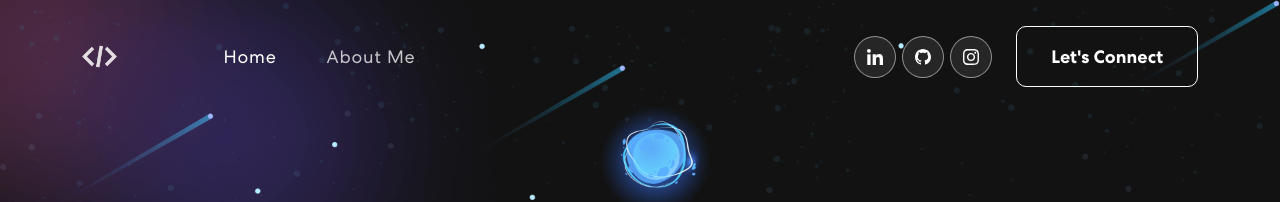
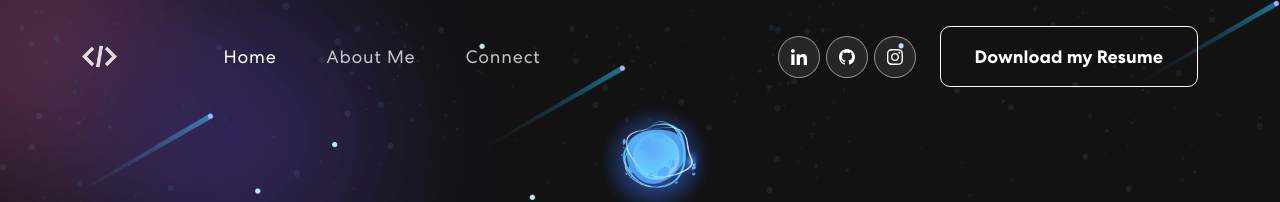
Before and after one commit to Armandotrsg/portfolio, a React (Create React App) app: page /home in a window 1280 px wide. Shown: the top 202 px of the page. Built offline with nearby package versions, Linux system fonts and the light colour scheme.

Commit message:
Version 1.0.0: Now you can download my resume, and the connect page has moved to the navbar

```diff
--- a/package.json
+++ b/package.json
@@ -1,7 +1,7 @@
 {
   "homepage": "https://armandotrsg.github.io/portfolio",
   "name": "portfolio",
-  "version": "0.1.0",
+  "version": "1.0.0",
   "private": true,
   "dependencies": {
     "@emailjs/browser": "^3.10.0",
--- a/src/components/About.js
+++ b/src/components/About.js
@@ -7,6 +7,7 @@ import colorSharp from "../assets/img/color-sharp2.png"
 
 export const AboutMe = () => {
     const navigate = useNavigate()
+
     return (
         <React.Fragment>
             <header className="about">
--- a/src/components/NavBar.js
+++ b/src/components/NavBar.js
@@ -2,7 +2,8 @@ import { Navbar, Container, Nav } from "react-bootstrap";
 import { useEffect, useState } from "react";
 import logo from '../assets/img/logo.png';
 import { SocialNav } from "./SocialNav";
-import { useNavigate, useLocation, Link } from "react-router-dom";
+import { useLocation, Link } from "react-router-dom";
+import resume from '../assets/pdf/resume.pdf';
 
 export const NavBar = () => {
     const [activeLink, setActiveLink] = useState('');
@@ -34,14 +35,12 @@ export const NavBar = () => {
         return () =>  window.removeEventListener("scroll", onScroll);
     },[]);
 
-    const onUpdateActiveLink = (link) => {
-        setActiveLink(link);
-    }
-
-    const navigate = useNavigate();
-    const handleClick = () => {
-        onUpdateActiveLink('connect');
-        navigate('/connect');
+    const downloadResume = () => {
+        let link = document.createElement('a');
+        link.href = resume;
+        link.download = 'Armando_Terrazas_Resume.pdf';
+        link.click();
+        link.remove();
     }
 
     return (
@@ -57,11 +56,12 @@ export const NavBar = () => {
                     <Nav className="me-auto">
                             <Nav.Link as={Link} to="/home" className={activeLink === 'home' ? 'active navbar-link' : 'navbar-link'}>Home</Nav.Link>
                             <Nav.Link as={Link} to="/aboutme" className={activeLink === 'aboutme' ? 'active navbar-link' : 'navbar-link'}>About Me</Nav.Link>
+                            <Nav.Link as={Link} to="/connect" className={activeLink === 'connect' ? 'active navbar-link' : 'navbar-link'}>Connect</Nav.Link>
                     </Nav>
                     <span className="navbar-text">
                         <SocialNav />
-                        <button role="link" className="vvd" onClick={handleClick}>
-                            <span>Let's Connect</span>
+                        <button role="link" className="vvd" onClick={downloadResume}>
+                            <span>Download my Resume</span>
                         </button>
                     </span>
                 </Navbar.Collapse>
```
Also changed, not shown: 1 other file (tests, documents, lock files or other folders).
